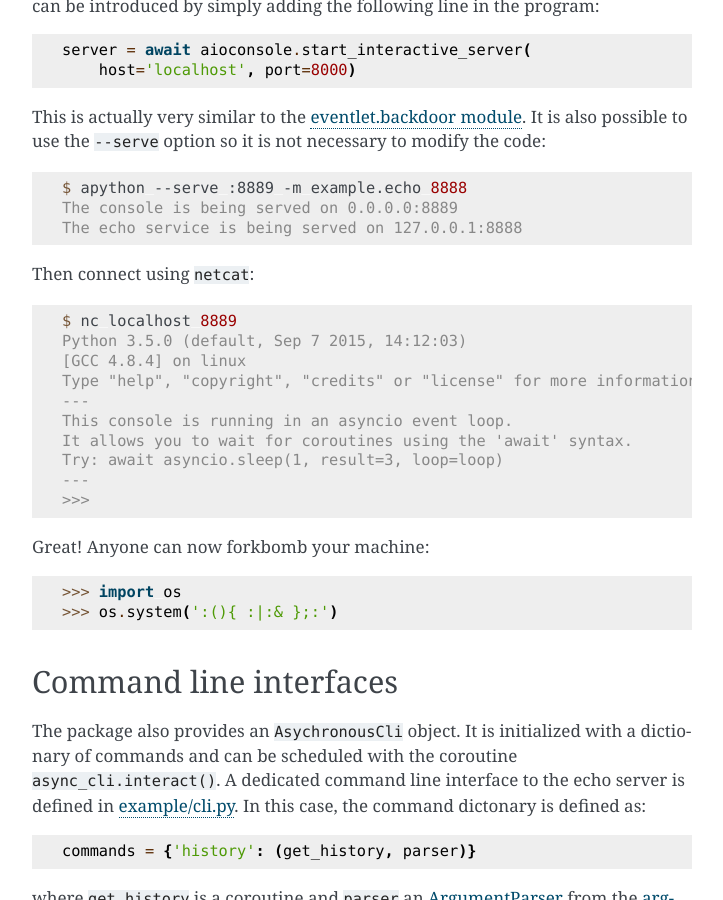
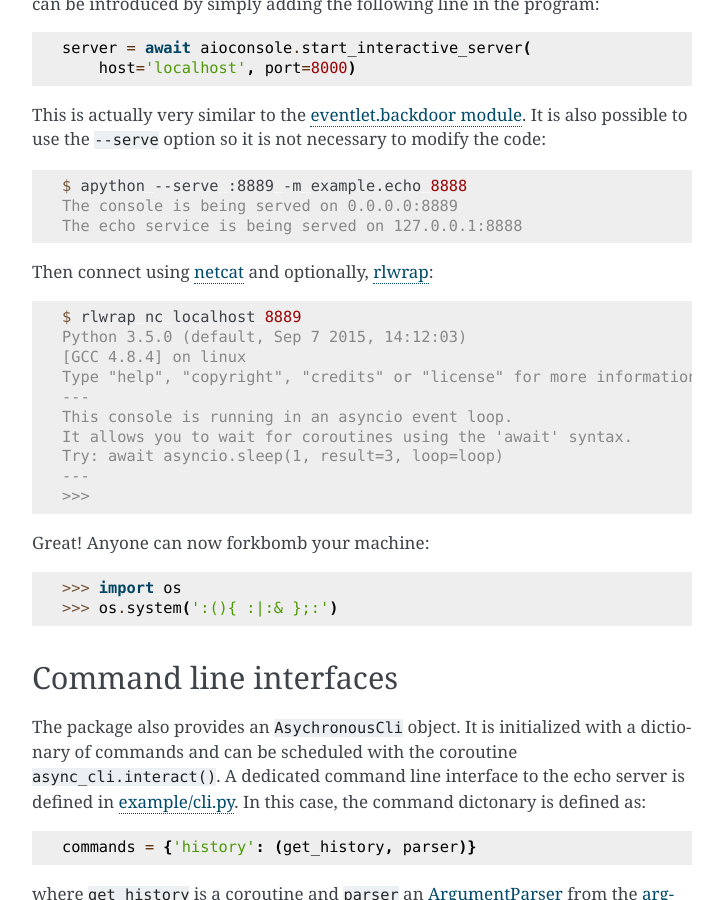
Before and after one commit to vxgmichel/aioconsole, a Sphinx documentation site: the page built from docs/index.rst, in a window 1280 px wide and 900 px high, scrolled down 2485 px. Shown: the whole window, without its empty margins (388-1111 px from the left). Built offline with Sphinx 7.4.7, drawn with Linux system fonts in a browser that asks for light colours.

Commit message:
Mention rlwrap in the documentation

```diff
--- a/docs/index.rst
+++ b/docs/index.rst
@@ -109,7 +109,7 @@ So we can access the ``history`` of received messages:
     >>> sum(loop.history.values(), [])
     []
 
-Let’s send a message to the server using a ``netcat`` client:
+Let’s send a message to the server using a netcat_ client:
 
 .. sourcecode:: console
 
@@ -163,11 +163,11 @@ modify the code:
     The console is being served on 0.0.0.0:8889
     The echo service is being served on 127.0.0.1:8888
 
-Then connect using ``netcat``:
+Then connect using netcat_ and optionally, rlwrap_:
 
 .. sourcecode:: console
 
-    $ nc localhost 8889
+    $ rlwrap nc localhost 8889
     Python 3.5.0 (default, Sep 7 2015, 14:12:03)
     [GCC 4.8.4] on linux
     Type "help", "copyright", "credits" or "license" for more information.
@@ -278,11 +278,11 @@ previous `example`_ provides this functionality through the
     The command line interface is being served on 127.0.0.1:8889
     The echo service is being served on 127.0.0.1:8888
 
-It’s now possible to access the interface using ``netcat``:
+It’s now possible to access the interface using netcat_:
 
 .. sourcecode:: console
 
-    $ nc localhost 8889
+    $ rlwrap nc localhost 8889
     Welcome to the CLI interface of echo!
     Try:
      * 'help' to display the help message
@@ -325,3 +325,5 @@ Vincent Michel: vxgmichel@gmail.com
 .. _slightly modified version: `example/echo.py`_
 .. _example: `example/cli.py`_
 .. _PyPI: aioconsole_
+.. _netcat: https://linux.die.net/man/1/nc
+.. _rlwrap: https://linux.die.net/man/1/rlwrap
```
